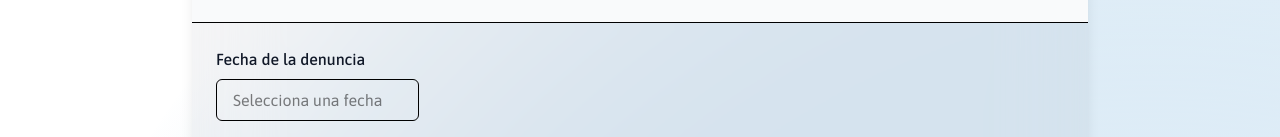
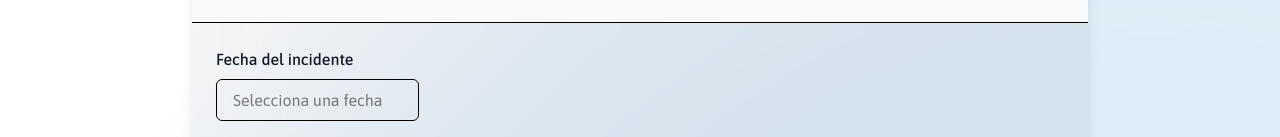
Before and after one commit to Nunu-DMG09/denuncias, a React (Vite) app in the folder frontend/: page / in a window 1280 px wide. Shown: the part 354-491 px from the top of the page. Built offline with nearby package versions, Linux system fonts and the light colour scheme; a web font is replaced by a local one.

Commit message:
fix: update label from 'Fecha de la denuncia' to 'Fecha del incidente' in InfoDenuncia component

```diff
--- a/frontend/src/Components/InfoDenuncia.tsx
+++ b/frontend/src/Components/InfoDenuncia.tsx
@@ -12,7 +12,7 @@ export const InfoDenuncia = () => {
 			{/* Date Input */}
 			<div className="space-y-2">
 				<h3 className="font-medium text-gray-900">
-					Fecha de la denuncia
+					Fecha del incidente
 				</h3>
 				<DatePicker
 					selected={startDate}
```
